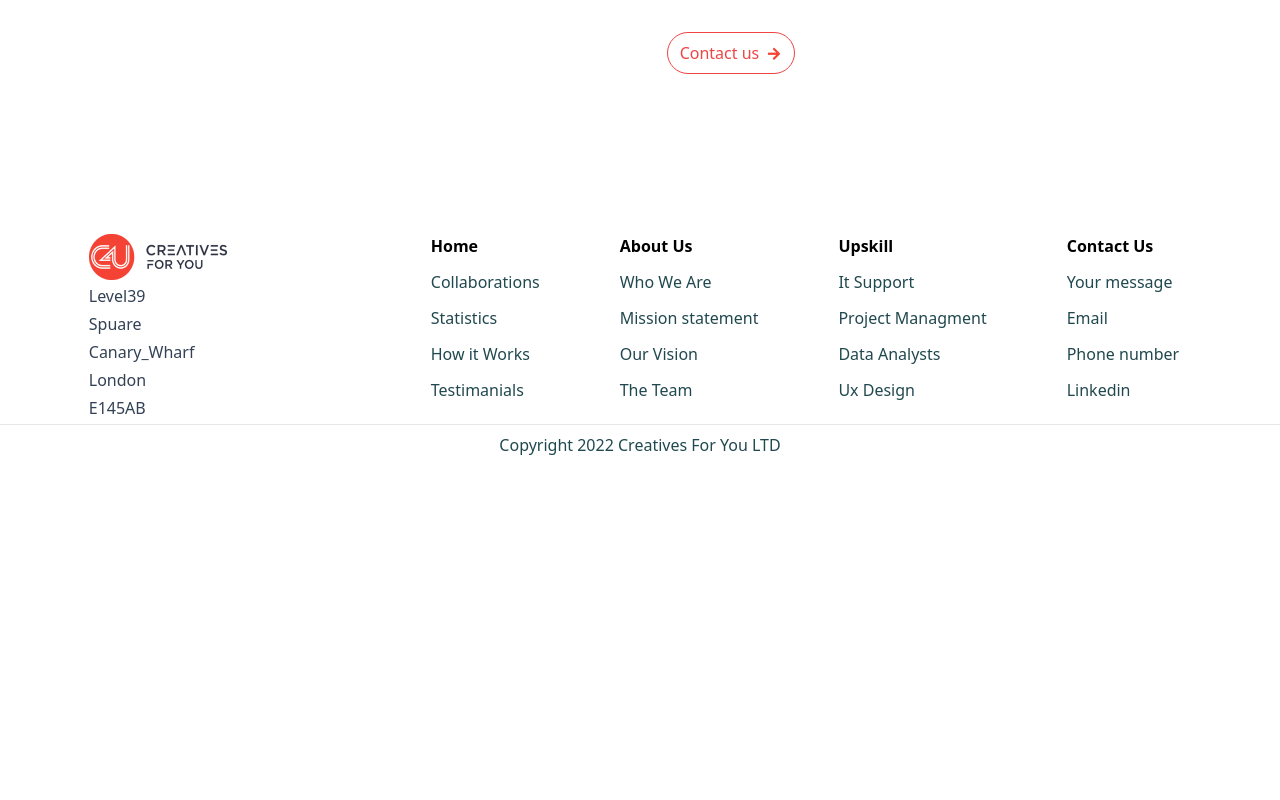
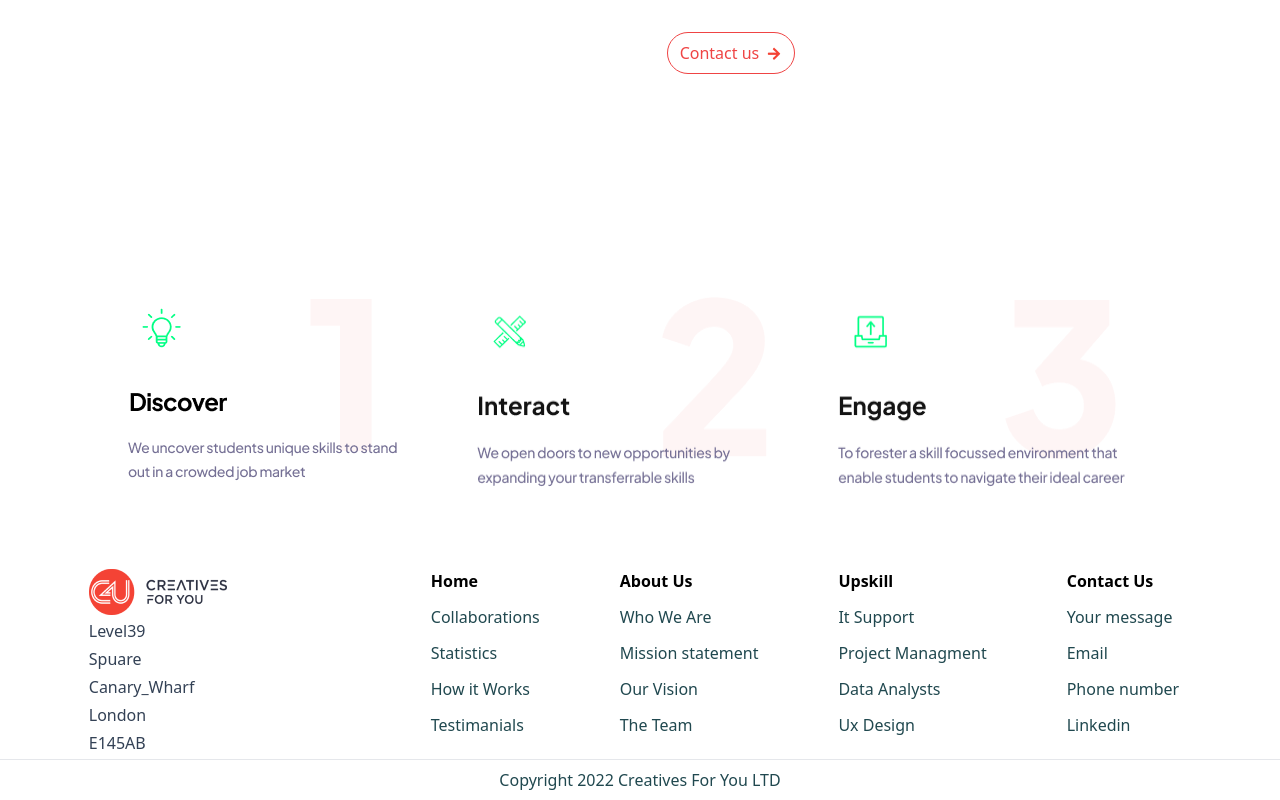
Before and after one commit to developer-omar-faruk/Assingnment_4, a website built with Vite: page index.html in a window 1280 px wide. Shown: the part 2116-2916 px from the top of the page. Before the commit the page ends 2581 px from the top, so only its background shows below. Built offline with nearby package versions, Linux system fonts and the light colour scheme; files whose address does not match are found by name.

Commit message:
vision section

```diff
--- a/index.html
+++ b/index.html
@@ -105,6 +105,15 @@
     </div>
 
 
+
+    <!-- discover section -->
+    <div class="flex mt-28 w-[80%] m-auto justify-between">
+        <img src="img/Discover.png" alt="">
+        <img src="img/Intereact.png" alt="">
+        <img src="img/Engage.png" alt="">
+    </div>
+
+
     <!-- fotter section -->
     <div class="flex mt-20 md:flex-row flex-col md:justify-center gap-5 md:gap-48">
         <div class="none text-slate-700">
```
Also changed, not shown: img/Discover.png (added), img/Engage.png (added), img/Intereact.png (added).
